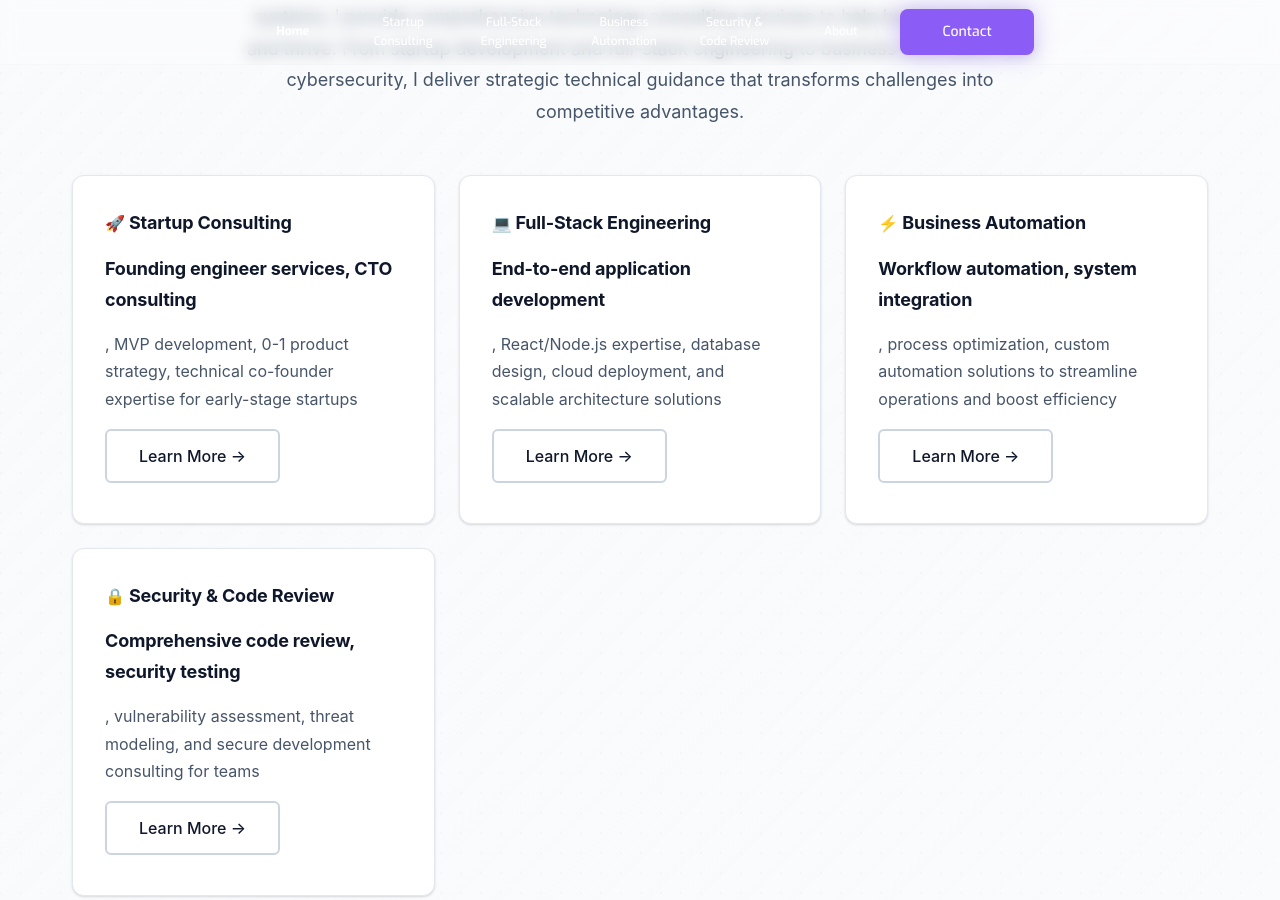
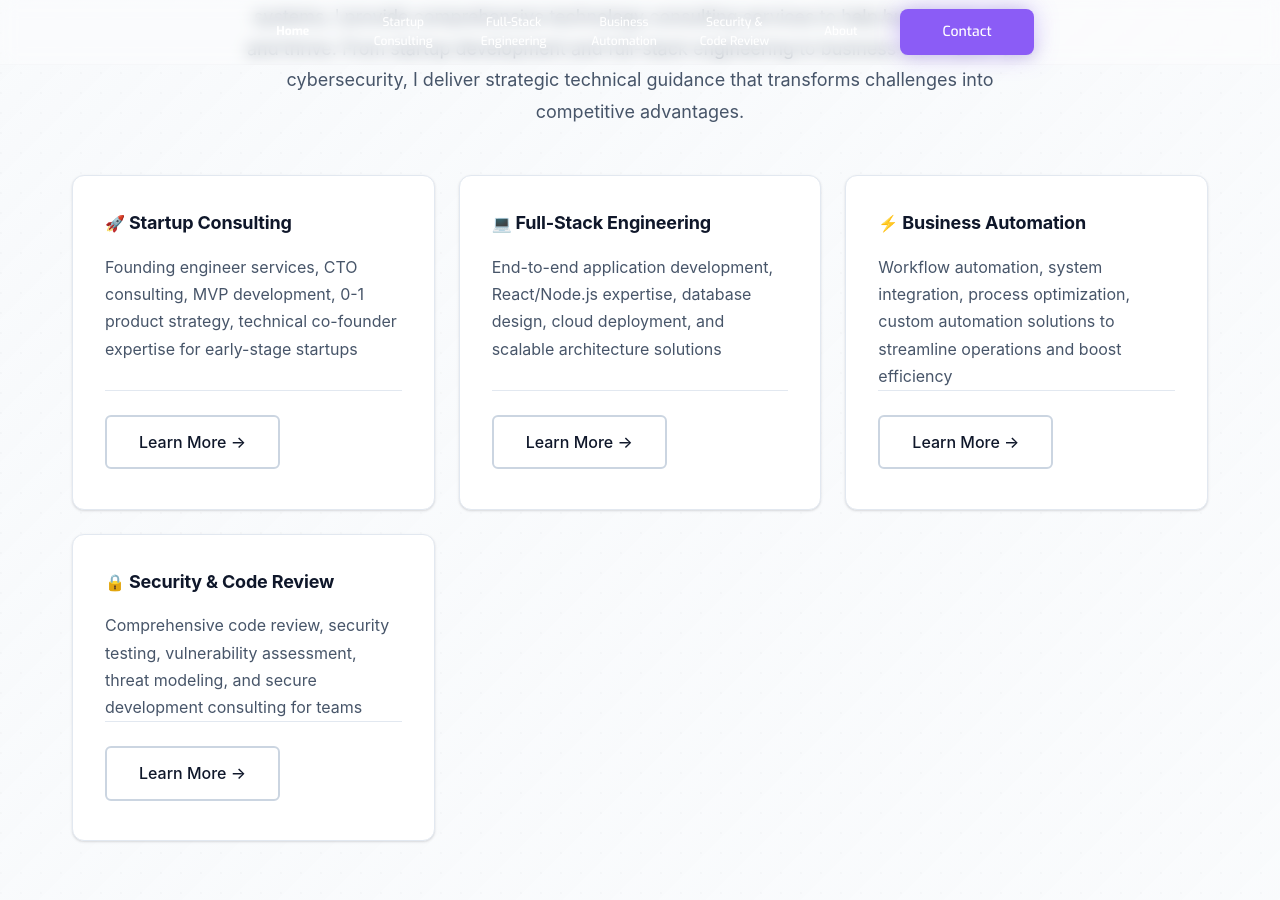
Before and after one commit to egeste/egeste.github.io, a Jekyll site: the page built from index.md, in a window 1280 px wide and 900 px high, scrolled down 1193 px. Built offline with Jekyll 4.4.1, drawn with Linux system fonts in a browser that asks for light colours.

Commit message:
deeeeeeeeeploy

```diff
--- a/assets/css/professional-homepage.scss
+++ b/assets/css/professional-homepage.scss
@@ -208,6 +208,8 @@
   position: relative;
   overflow: hidden;
   backdrop-filter: blur(8px);
+  display: flex;
+  flex-direction: column;
 }
 
 .professional-homepage .achievement-item::before,
@@ -260,6 +262,14 @@
   font-size: 1rem;
   line-height: 1.7;
   font-weight: 400;
+  flex-grow: 1;
+  white-space: normal;
+}
+
+.professional-homepage .card-footer {
+  margin-top: auto;
+  padding-top: 1.5rem;
+  border-top: 1px solid var(--slate-200);
 }
 
 .professional-homepage .achievement-item strong,
--- a/assets/css/style.scss
+++ b/assets/css/style.scss
@@ -725,6 +725,12 @@ h3 {
   margin-bottom: var(--space-4);
 }
 
+.card-footer {
+  margin-top: auto;
+  padding-top: var(--space-4);
+  border-top: 1px solid var(--border-light);
+}
+
 .card-link {
   color: var(--primary);
   text-decoration: none;
@@ -748,6 +754,9 @@ h3 {
 
 /* Achievement items */
 .achievement-item {
+  display: flex;
+  flex-direction: column;
+
   strong {
     color: var(--primary);
     display: block;
@@ -758,6 +767,8 @@ h3 {
     color: var(--text-light);
     font-size: var(--text-sm);
     line-height: 1.5;
+    flex-grow: 1;
+    white-space: normal;
   }
 }
 
--- a/index.md
+++ b/index.md
@@ -41,23 +41,31 @@ custom_css: professional-homepage
     <div class="achievement-grid" role="list" style="margin-top: 2rem;">
       <div class="achievement-item" role="listitem">
         <strong><span>🚀</span> Startup Consulting</strong>
-        <span><strong>Founding engineer services, CTO consulting</strong>, MVP development, 0-1 product strategy, technical co-founder expertise for early-stage startups</span>
-        <a href="{{ '/startup-consulting' | relative_url }}" class="btn btn-secondary" style="margin-top: 1rem;">Learn More →</a>
+        <span>Founding engineer services, CTO consulting, MVP development, 0-1 product strategy, technical co-founder expertise for early-stage startups</span>
+        <div class="card-footer">
+          <a href="{{ '/startup-consulting' | relative_url }}" class="btn btn-secondary">Learn More →</a>
+        </div>
       </div>
       <div class="achievement-item" role="listitem">
         <strong><span>💻</span> Full-Stack Engineering</strong>
-        <span><strong>End-to-end application development</strong>, React/Node.js expertise, database design, cloud deployment, and scalable architecture solutions</span>
-        <a href="{{ '/fullstack-engineering' | relative_url }}" class="btn btn-secondary" style="margin-top: 1rem;">Learn More →</a>
+        <span>End-to-end application development, React/Node.js expertise, database design, cloud deployment, and scalable architecture solutions</span>
+        <div class="card-footer">
+          <a href="{{ '/fullstack-engineering' | relative_url }}" class="btn btn-secondary">Learn More →</a>
+        </div>
       </div>
       <div class="achievement-item" role="listitem">
         <strong><span>⚡</span> Business Automation</strong>
-        <span><strong>Workflow automation, system integration</strong>, process optimization, custom automation solutions to streamline operations and boost efficiency</span>
-        <a href="{{ '/n8n-consulting' | relative_url }}" class="btn btn-secondary" style="margin-top: 1rem;">Learn More →</a>
+        <span>Workflow automation, system integration, process optimization, custom automation solutions to streamline operations and boost efficiency</span>
+        <div class="card-footer">
+          <a href="{{ '/n8n-consulting' | relative_url }}" class="btn btn-secondary">Learn More →</a>
+        </div>
       </div>
       <div class="achievement-item" role="listitem">
         <strong><span>🔒</span> Security & Code Review</strong>
-        <span><strong>Comprehensive code review, security testing</strong>, vulnerability assessment, threat modeling, and secure development consulting for teams</span>
-        <a href="{{ '/penetration-testing' | relative_url }}" class="btn btn-secondary" style="margin-top: 1rem;">Learn More →</a>
+        <span>Comprehensive code review, security testing, vulnerability assessment, threat modeling, and secure development consulting for teams</span>
+        <div class="card-footer">
+          <a href="{{ '/penetration-testing' | relative_url }}" class="btn btn-secondary">Learn More →</a>
+        </div>
       </div>
     </div>
   </div>
```
